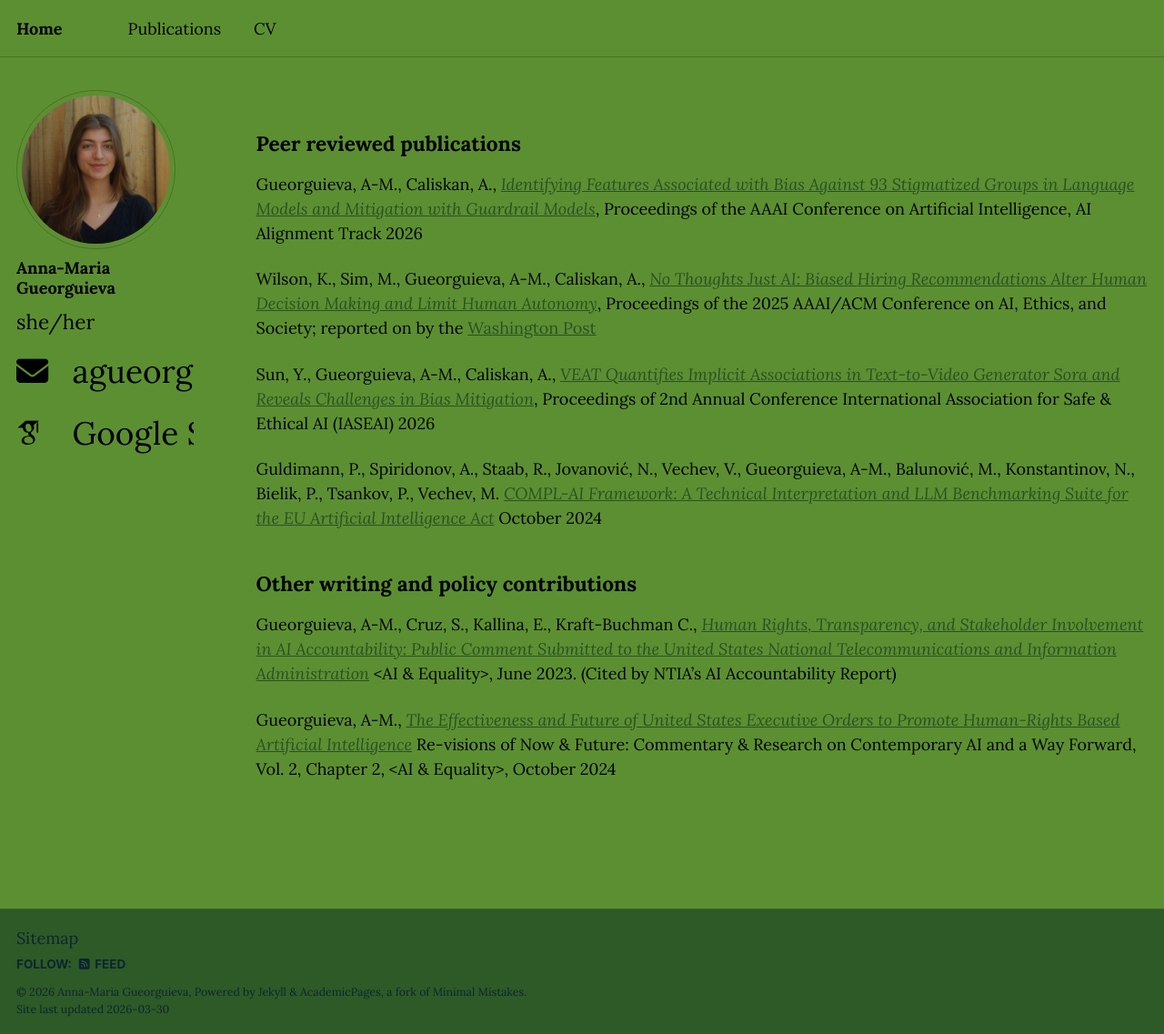
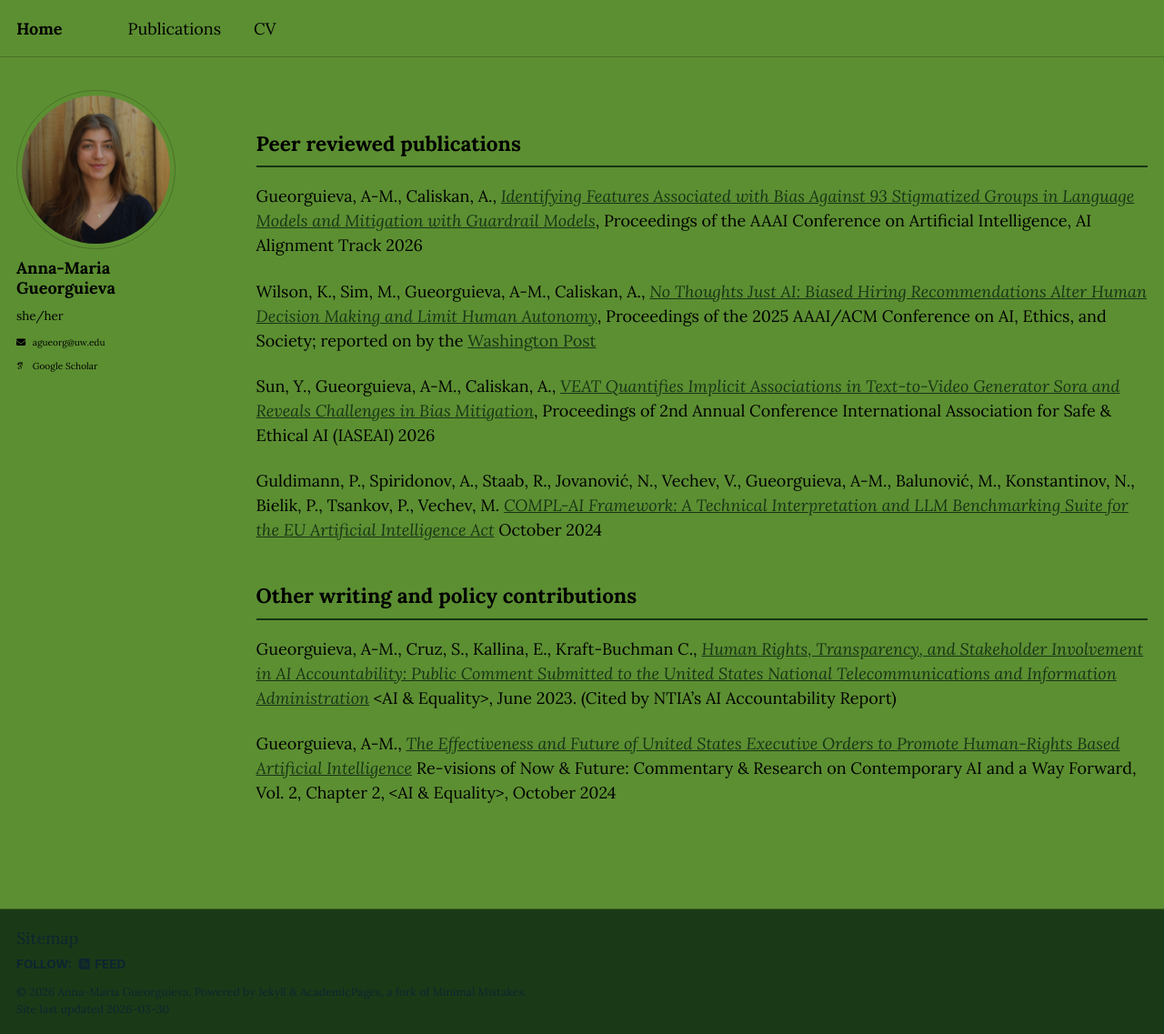
Before and after one commit to agueorguieva/agueorguieva.github.io, a Jekyll site: the page built from _pages/publications.html, in a window 1280 px wide and 1137 px high. Shown: the whole window at 91% size. Built offline with Jekyll 4.4.1, drawn with Linux system fonts in a browser that asks for light colours; some web fonts are replaced; a script bundle is joined from its source files by our own code; library files that are not in the unit come from our copies.

Commit message:
fixing huge font issue

```diff
--- a/_includes/list-of-publications.md
+++ b/_includes/list-of-publications.md
@@ -1,4 +1,5 @@
 ## Peer reviewed publications
+<hr class="pub-divider">
 Gueorguieva, A-M., Caliskan, A., [*Identifying Features Associated with Bias Against 93 Stigmatized Groups in Language Models and Mitigation with Guardrail Models*](https://ojs.aaai.org/index.php/AAAI/article/view/41075), Proceedings of the AAAI Conference on Artificial Intelligence, AI Alignment Track 2026
 
 Wilson, K., Sim, M., Gueorguieva, A-M., Caliskan, A., [*No Thoughts Just AI: Biased Hiring Recommendations Alter Human Decision Making and Limit Human Autonomy*](https://ojs.aaai.org/index.php/AIES/article/view/36749), Proceedings of the 2025 AAAI/ACM Conference on AI, Ethics, and Society; reported on by the [Washington Post](https://www.washingtonpost.com/business/2025/11/25/biased-ai-hiring-research-university-of-washington-study/)
@@ -8,6 +9,7 @@ Sun, Y., Gueorguieva, A-M., Caliskan, A., [*VEAT Quantifies Implicit Association
 Guldimann, P., Spiridonov, A., Staab, R., Jovanović, N., Vechev, V., Gueorguieva, A-M., Balunović, M., Konstantinov, N., Bielik, P., Tsankov, P., Vechev, M. [*COMPL-AI Framework: A Technical Interpretation and LLM Benchmarking Suite for the EU Artificial Intelligence Act*](https://arxiv.org/abs/2410.07959) October 2024
 
 ## Other writing and policy contributions
+<hr class="pub-divider">
 Gueorguieva, A-M., Cruz, S., Kallina, E., Kraft-Buchman C., [*Human Rights, Transparency, and Stakeholder Involvement in AI Accountability: Public Comment Submitted to the United States National Telecommunications and Information Administration*](https://aiequalitytoolbox.com/wp-content/uploads/2023/06/NTIA-AI-Accountability-Comment-by-_AI-Equality_-Community.pdf) &lt;AI &amp; Equality&gt;, June 2023. (Cited by NTIA's AI Accountability Report)
 
 Gueorguieva, A-M., [*The Effectiveness and Future of United States Executive Orders to Promote Human-Rights Based Artificial Intelligence*](https://aiequalitytoolbox.com/community/publications/re-visions-of-now-and-future-2/) Re-visions of Now &amp; Future: Commentary &amp; Research on Contemporary AI and a Way Forward, Vol. 2, Chapter 2, &lt;AI &amp; Equality&gt;, October 2024
--- a/_sass/layout/_page.scss
+++ b/_sass/layout/_page.scss
@@ -1,6 +1,12 @@
 /* ==========================================================================
    SINGLE PAGE/POST
    ========================================================================== */
+
+hr.pub-divider {
+  border: none;
+  border-top: 2px solid var(--global-link-color);
+  margin: 0.25em 0 1em 0;
+}
 
 #main {
   @include container;
--- a/_sass/layout/_sidebar.scss
+++ b/_sass/layout/_sidebar.scss
@@ -51,7 +51,7 @@
 
   p, li {
     font-family: $lora;
-    font-size: $type-size-4;
+    font-size: $type-size-6;
     line-height: 1.5;
   }
 
@@ -254,7 +254,7 @@
     padding-top: 2px;
     padding-bottom: 2px;
     color: inherit;
-    font-size: $type-size-3;
+    font-size: $type-size-6;
     text-decoration: none;
 
     &:hover {
--- a/_sass/theme/_sunrise_light.scss
+++ b/_sass/theme/_sunrise_light.scss
@@ -2,7 +2,7 @@
    SUNRISE THEME - LIGHT VERSION
    ========================================================================== */
 /* Color codes used for the theme */
-$primary-color              : #2d5a27;
+$primary-color              : #1a3a17;
 $dark-primary-color         : mix(#000, $primary-color, 40%);
 $darker-primary-color       : mix(#000, $primary-color, 60%);
 $light-primary-color        : mix(#fff, $primary-color, 50%);
@@ -15,7 +15,7 @@ $text-muted                : #0e2431;
 $link                      : mix(#000, $primary-color, 10%);
 $link-dark                 : mix(#000, $link, 25%);
 $link-light                : mix(#fff, $link, 25%);
-$footer                    : #2d5a27;
+$footer                    : #1a3a17;
 $border                    : mix(#000, $background, 20%);
 $border-dark               : mix(#000, $background, 30%);
 
```
